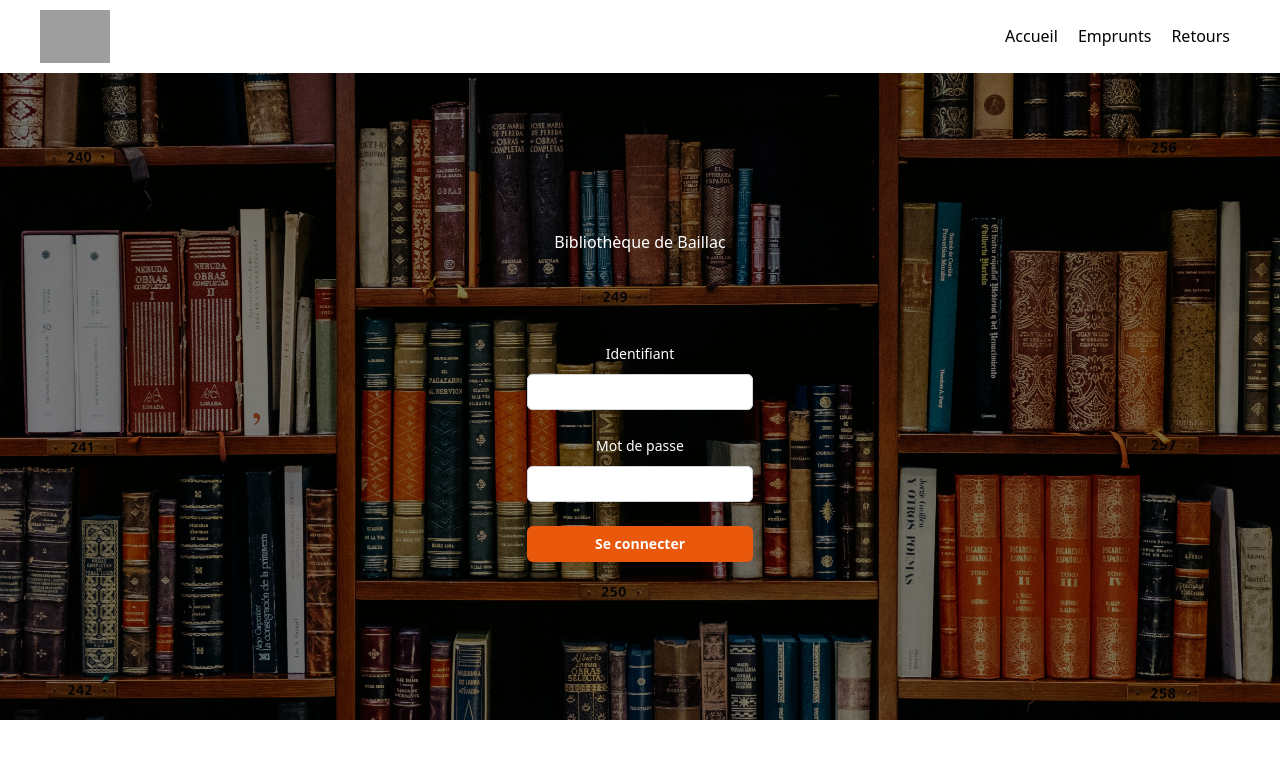
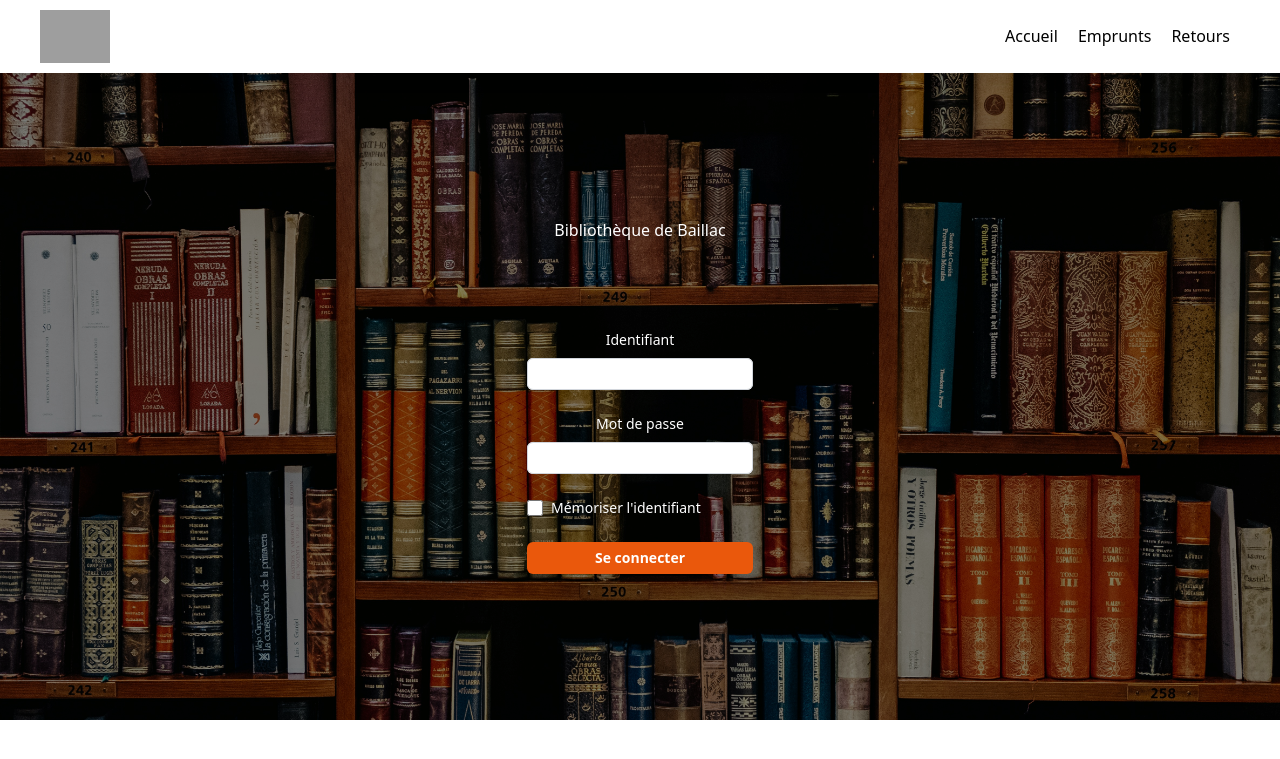
Before and after one commit to AnthoD08/Projet_MSP, a PHP site: page /accueil in a window 1280 px wide. Shown: the top 759 px of the page. Run offline with PHP 8.4, Linux system fonts and the light colour scheme; some libraries are stand-ins or nearby versions; grey boxes are pictures that could not be loaded.

Commit message:
ajout d'un bouton mémoriser l'identifiant

```diff
--- a/php/accueil.php
+++ b/php/accueil.php
@@ -20,20 +20,19 @@
     // Assurez-vous que la connexion PDO utilise le mode exception
     $pdo->setAttribute(PDO::ATTR_ERRMODE, PDO::ERRMODE_EXCEPTION);
 
-
+    // Vérifier si le cookie "identifiant" existe pour pré-remplir le champ
+    $identifiant = isset($_COOKIE['identifiant']) ? $_COOKIE['identifiant'] : '';
     ?>
 
     <?php
-
     if ($_SERVER['REQUEST_METHOD'] === 'POST') {
 
         $identifiant = htmlspecialchars($_POST['inputName']);
         $password = htmlspecialchars($_POST['inputPassword']);
+        $remember = isset($_POST['remember']) ? true : false;
 
-        // Vérification des champs non vides
         if (!empty($identifiant) && !empty($password)) {
             try {
-                // Préparation et exécution de la requête pour récupérer l'utilisateur
                 $query = "SELECT * FROM utilisateurs WHERE identifiant = :identifiant";
                 $stmt = $pdo->prepare($query);
                 $stmt->execute(['identifiant' => $identifiant]);
@@ -42,7 +41,6 @@
 
                 if ($user) {
                     if (password_verify($password, $user['mot_de_passe'])) {
-                        // Sécurisation de la session
                         session_regenerate_id(true);
                         session_set_cookie_params([
                             'lifetime' => 86400, // 24 heures
@@ -55,28 +53,30 @@
                         $_SESSION['identifiant'] = $user['identifiant'];
                         $_SESSION['id_utilisateur'] = $user['id_utilisateur'];
 
-                        // Message de débogage
-                        echo "Connexion réussie, redirection vers le profil...<br>";
+                        // Enregistrer l'identifiant dans un cookie si l'option est cochée
+                        if ($remember) {
+                            setcookie('identifiant', $identifiant, time() + (86400 * 30), "/"); // 30 jours
+                        } else {
+                            setcookie('identifiant', "", time() - 3600, "/"); // Supprimer le cookie
+                        }
 
                         // Redirection vers la page de profil après la connexion réussie
-                        header("location: profil");
+                        header("Location: profil");
                         exit();
                     } else {
-
-                        echo "<p class='text-center'>Le pseudo ou le mot de passe que vous avez saisi est incorrect. Veuillez réessayer.</p>";
+                        echo "<p class='text-center text-red-600'>Le pseudo ou le mot de passe est incorrect.</p>";
                     }
                 } else {
-                    echo '<p class="text-center">Le pseudo ou le mot de passe que vous avez saisi est incorrect. Veuillez réessayer.</p>';
+                    echo "<p class='text-center text-red-600'>Le pseudo ou le mot de passe est incorrect.</p>";
                 }
             } catch (PDOException $e) {
-                echo "<p class='text-center'>Erreur de base de données : " . $e->getMessage() . "</p>";
+                echo "<p class='text-center text-red-600'>Erreur de base de données : " . $e->getMessage() . "</p>";
             }
         } else {
-            echo '<p class="text-center">Veuillez entrer un identifiant et un mot de passe.</p>';
+            echo "<p class='text-center text-red-600'>Veuillez entrer un identifiant et un mot de passe.</p>";
         }
     }
     ?>
-
 
     <div class="slider">
         <img src="images/bibliotheque.jpg" class="slider-background" alt="" />
@@ -90,26 +90,34 @@
                 <div class="mt-10 sm:mx-auto sm:w-full sm:max-w-sm">
                     <form class="space-y-6" action="" method="POST">
                         <div>
-                            <label for="Pseudo" class="block text-sm/6 font-medium text-white">Identifiant</label>
+                            <label for="Pseudo" class="block text-sm font-medium text-white">Identifiant</label>
                             <div class="mt-2">
-                                <input type="text" name="inputName" id="pseudo" autocomplete="pseudo" required class="block w-full rounded-md bg-white px-3 py-1.5 text-base text-gray-900 outline outline-1 -outline-offset-1 outline-gray-300 placeholder:text-gray-400 focus:outline focus:outline-2 focus:-outline-offset-2 focus:outline-indigo-600 sm:text-sm/6">
+                                <input type="text" name="inputName" id="pseudo" value="<?php echo $identifiant; ?>" autocomplete="pseudo" required class="block w-full rounded-md bg-white px-3 py-1.5 text-base text-gray-900 outline outline-1 -outline-offset-1 outline-gray-300 placeholder:text-gray-400 focus:outline focus:outline-2 focus:-outline-offset-2 focus:outline-indigo-600 sm:text-sm">
                             </div>
                         </div>
 
                         <div>
-                            <label for="password" class="block text-sm/6 font-medium text-white">Mot de passe</label>
+                            <label for="password" class="block text-sm font-medium text-white">Mot de passe</label>
                             <div class="mt-2">
-                                <input type="password" name="inputPassword" id="password" autocomplete="current-password" required class="block w-full rounded-md bg-white px-3 py-1.5 text-base text-gray-900 outline outline-1 -outline-offset-1 outline-gray-300 placeholder:text-gray-400 focus:outline focus:outline-2 focus:-outline-offset-2 focus:outline-indigo-600 sm:text-sm/6">
+                                <input type="password" name="inputPassword" id="password" autocomplete="current-password" required class="block w-full rounded-md bg-white px-3 py-1.5 text-base text-gray-900 outline outline-1 -outline-offset-1 outline-gray-300 placeholder:text-gray-400 focus:outline focus:outline-2 focus:-outline-offset-2 focus:outline-indigo-600 sm:text-sm">
                             </div>
                         </div>
 
+                        <!-- Case à cocher pour mémoriser l'identifiant -->
+                        <div class="flex items-center">
+                            <input id="remember" name="remember" type="checkbox" class="h-4 w-4 text-indigo-600 focus:ring-indigo-500 border-gray-300 rounded">
+                            <label for="remember" class="ml-2 block text-sm text-white">Mémoriser l'identifiant</label>
+                        </div>
+
                         <div>
-                            <button type="submit" class="flex w-full justify-center rounded-md bg-orange-600 px-3 py-1.5 text-sm/6 font-semibold text-white shadow-sm hover:bg-orange-400 focus-visible:outline focus-visible:outline-2 focus-visible:outline-offset-2 focus-visible:outline-orange-600">Se connecter</button>
+                            <button type="submit" class="flex w-full justify-center rounded-md bg-orange-600 px-3 py-1.5 text-sm font-semibold text-white shadow-sm hover:bg-orange-400 focus-visible:outline focus-visible:outline-2 focus-visible:outline-offset-2 focus-visible:outline-orange-600">Se connecter</button>
                         </div>
                     </form>
                 </div>
             </div>
         </div>
     </div>
+
 </body>
+
 </html>
```
Also changed, not shown: styles/styles.css (line endings or trailing spaces).
